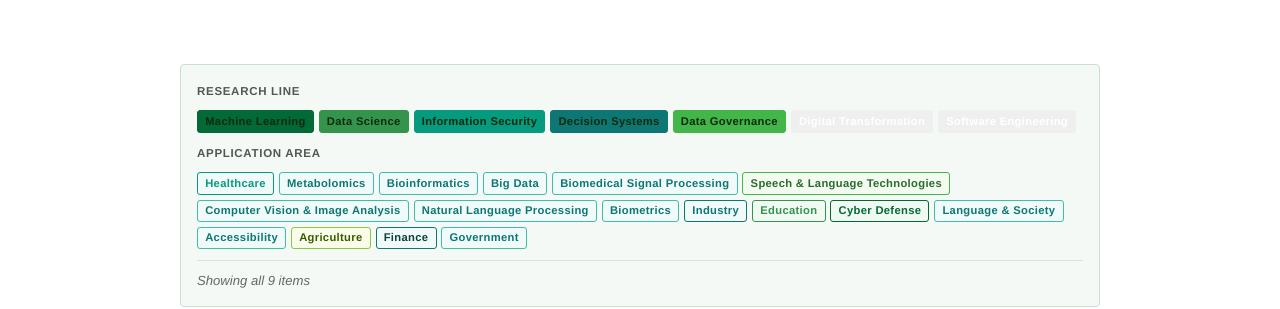
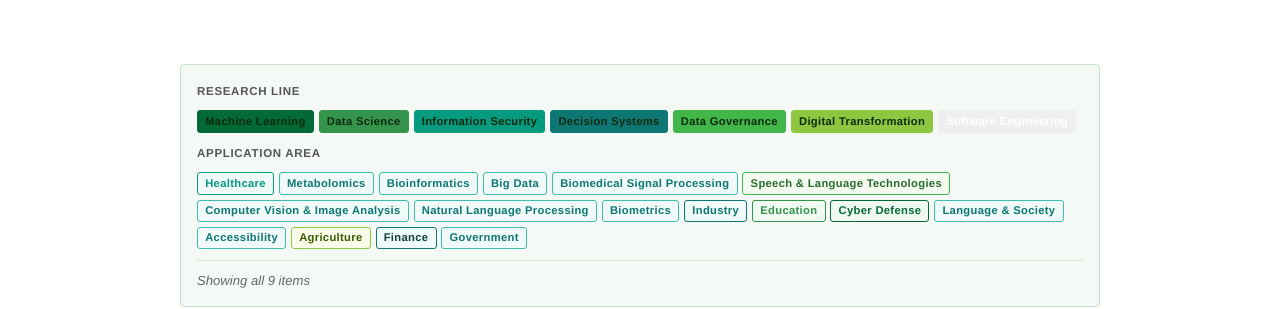
Before and after one commit to IN2LABUDEA/IN2LABUDEA.github.io, a Jekyll site: the page built from students.html, in a window 1280 px wide. Shown: the part 180-489 px from the top of the page. Built offline with Jekyll 4.4.1, drawn with Linux system fonts in a browser that asks for light colours.

Commit message:
added color tag

```diff
--- a/assets/css/main.css
+++ b/assets/css/main.css
@@ -459,7 +459,8 @@ button.tag.tag-active {
 
 .tag-ml       { background: #026937; border-color: #026937; color: #0d2b0e;}
 .tag-data     { background: #35944b; border-color: #35944b; color: #0d2b0e;}
-.tag-governance   { background: #43b649; border-color: #43b649; color: #0d2b0e; }
+.tag-governance   { background: #43b649; border-color: #43b649; color: #0d2b0e;}
+.tag-digtrans { background: #8dc63f; border-color: #8dc63f; color: #0d2b0e;}
 .tag-security { background: #069a7e; border-color: #069a7e; color: #0d2b0e;}
 .tag-decision { background: #0e7774; border-color: #0e7774; color: #0d2b0e;}
 
```
